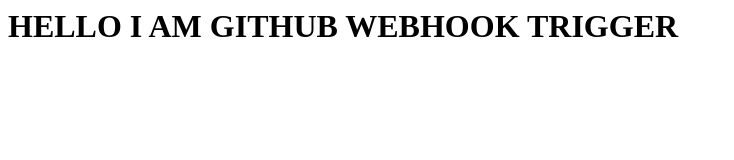
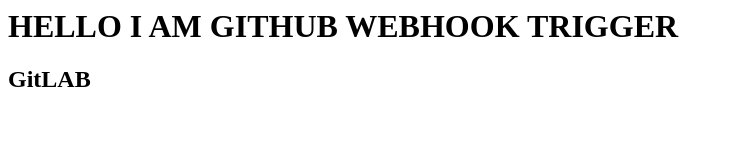
Before and after one commit to Apoorv-github/testdir, a plain HTML site: page index.html in a window 1280 px wide. Shown: the whole page, without its empty margins (0-734 px from the left). Drawn offline with Linux system fonts and the light colour scheme.

Commit message:
Update index.html

```diff
--- a/index.html
+++ b/index.html
@@ -1,3 +1,4 @@
 <html>
 <h1> HELLO I AM GITHUB WEBHOOK TRIGGER </h1>
+  <h2> GitLAB </h2>
 </html>
```
